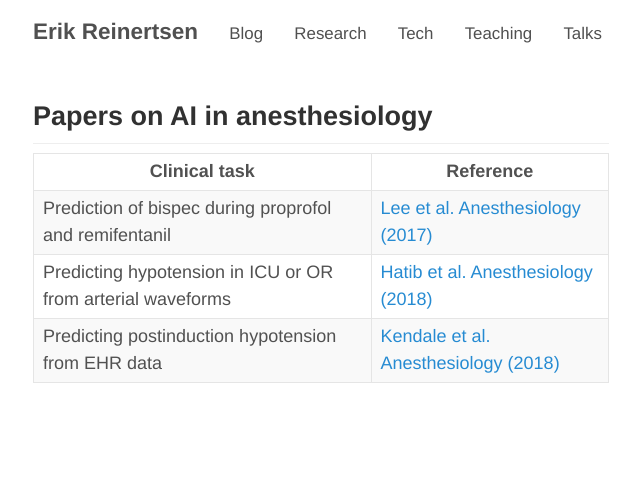
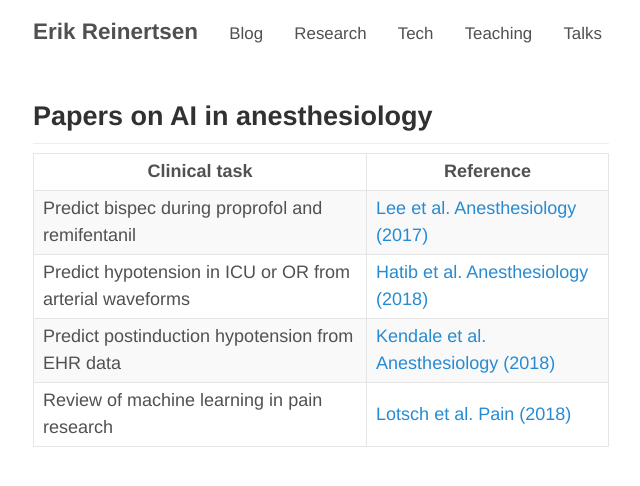
Before and after one commit to erikr/erikr.github.io, a Jekyll site: the page built from _posts/2018-08-13-AI-anesthesia-papers.md, in a window 1280 px wide. Shown: the top 486 px of the page, without its empty margins (319-959 px from the left). Built offline with Jekyll 4.4.1, drawn with Linux system fonts in a browser that asks for light colours; nearby versions of some CDN libraries.

Commit message:
added pain review

```diff
--- a/_posts/2018-08-13-AI-anesthesia-papers.md
+++ b/_posts/2018-08-13-AI-anesthesia-papers.md
@@ -6,6 +6,7 @@ tags: medicine
 
 | Clinical task | Reference |
 | --- 			| ---  		|
-| Prediction of bispec during proprofol and remifentanil | [Lee et al. Anesthesiology (2017)](/papers/lee.pdf) |
-| Predicting hypotension in ICU or OR from arterial waveforms | [Hatib et al. Anesthesiology (2018)](/papers/hatib.pdf) |
-| Predicting postinduction hypotension from EHR data | [Kendale et al. Anesthesiology (2018)](/papers/kendale.pdf) |
+| Predict bispec during proprofol and remifentanil | [Lee et al. Anesthesiology (2017)](/papers/lee.pdf) |
+| Predict hypotension in ICU or OR from arterial waveforms | [Hatib et al. Anesthesiology (2018)](/papers/hatib.pdf) |
+| Predict postinduction hypotension from EHR data | [Kendale et al. Anesthesiology (2018)](/papers/kendale.pdf) |
+| Review of machine learning in pain research | [Lotsch et al. Pain (2018)](/papers/lotsch.pdf) |
```
Also changed, not shown: 1 other file.
